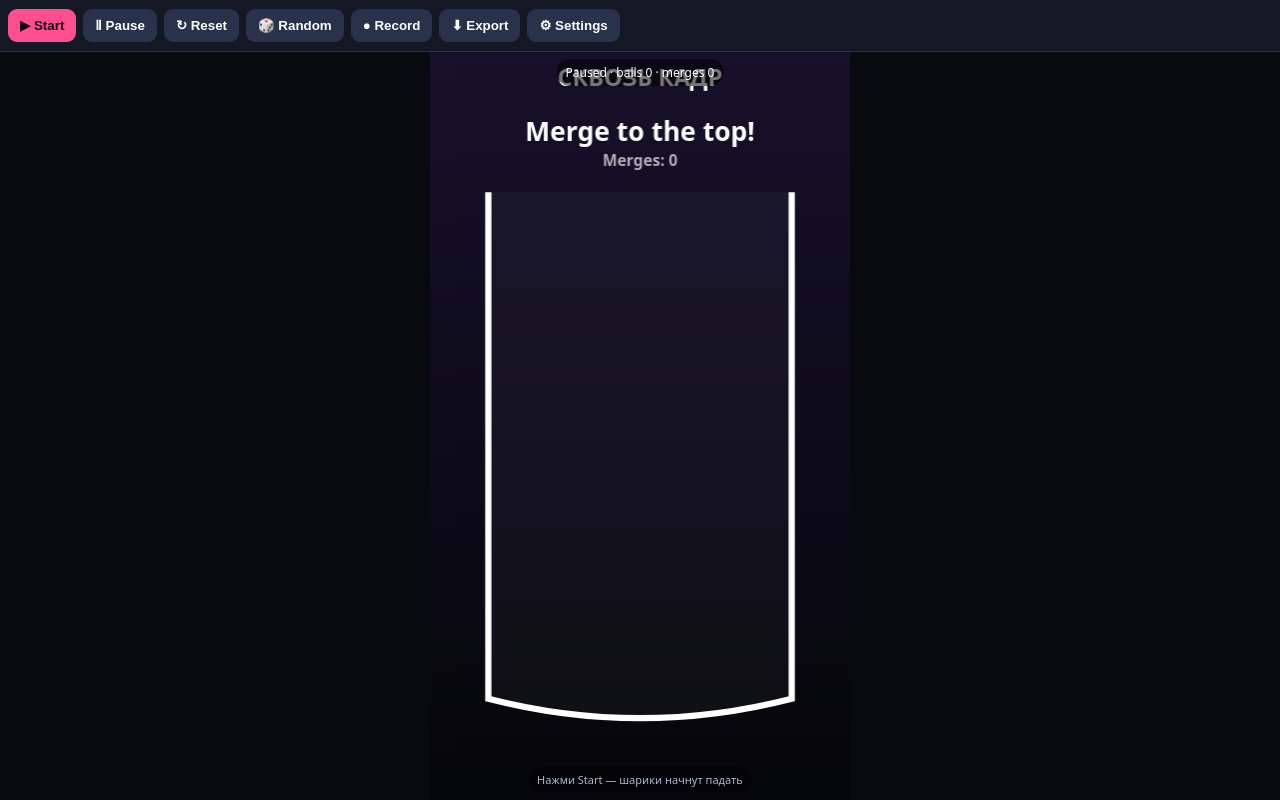
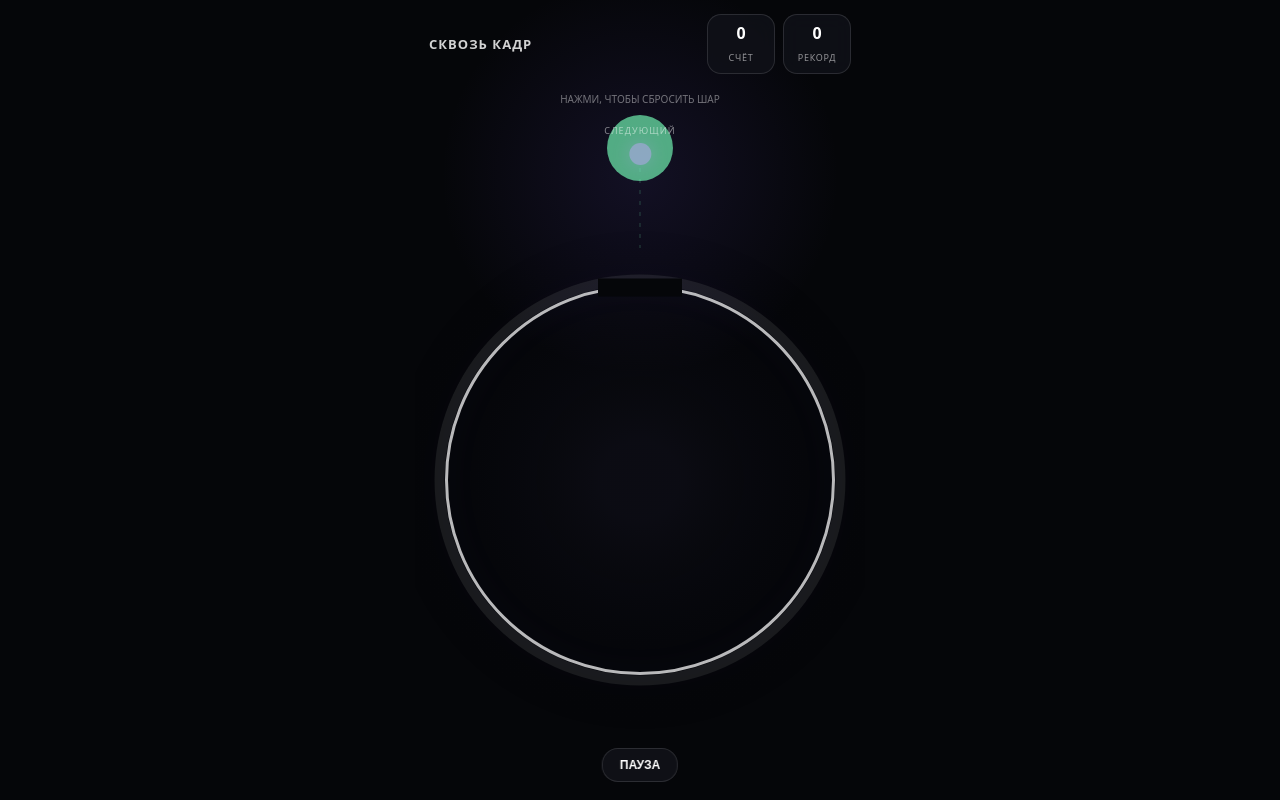
Before and after one commit to 6j9d2wwkzt-pixel/skvoz-kadr, a plain HTML site: page index.html in a window 1280 px wide. Drawn offline with Linux system fonts and the light colour scheme.

Commit message:
Add files via upload

```diff
--- a/index.html
+++ b/index.html
@@ -1,225 +1,83 @@
-<!DOCTYPE html>
+<!doctype html>
 <html lang="ru">
 <head>
-<meta charset="UTF-8">
-<meta name="viewport" content="width=device-width,initial-scale=1,maximum-scale=1,user-scalable=no">
-<title>Сквозь Кадр — Merge Studio</title>
+<meta charset="utf-8">
+<meta name="viewport" content="width=device-width,initial-scale=1,maximum-scale=1,user-scalable=no,viewport-fit=cover">
+<title>Сквозь Кадр — Merge</title>
 <style>
-*{box-sizing:border-box}
-html,body{margin:0;width:100%;height:100%;overflow:hidden;background:#080a10;color:#fff;font-family:system-ui,-apple-system,BlinkMacSystemFont,"Segoe UI",sans-serif}
-body{display:flex;flex-direction:column}
-#top{height:52px;flex:none;display:flex;align-items:center;gap:7px;padding:6px 8px;background:#141824;border-bottom:1px solid #2a3145;overflow-x:auto}
-button{border:0;border-radius:9px;padding:9px 12px;background:#29324a;color:#fff;font-weight:700;white-space:nowrap}
-button:active{transform:scale(.97)}
-#start{background:#ff4f91;color:#16050c}
-#record.on{background:#e22b35}
-#game{position:relative;flex:1;min-height:0;display:flex;justify-content:center;align-items:center;background:#080a10}
-canvas{display:block;height:100%;width:auto;max-width:100%;aspect-ratio:9/16}
-#settings{
-position:absolute;left:8px;right:8px;bottom:8px;max-height:48vh;overflow:auto;
-background:rgba(18,22,34,.96);border:1px solid #303850;border-radius:14px;
-padding:10px;backdrop-filter:blur(10px);display:none;z-index:5
-}
-#settings.open{display:block}
-h3{margin:4px 0 8px;font-size:15px}
-.row{display:flex;justify-content:space-between;align-items:center;gap:10px;margin:7px 0;color:#b9c1d8;font-size:13px}
-input,select{width:120px;background:#0e1220;color:#fff;border:1px solid #39435f;border-radius:7px;padding:6px}
-input[type=color]{padding:1px;height:32px}
-#status{position:absolute;top:7px;left:50%;transform:translateX(-50%);font-size:12px;background:#0008;padding:5px 9px;border-radius:99px;z-index:4;white-space:nowrap}
-#help{position:absolute;bottom:8px;left:50%;transform:translateX(-50%);font-size:11px;color:#aeb7ce;background:#0007;padding:5px 8px;border-radius:99px;z-index:3;pointer-events:none}
+:root{--bg:#050609;--panel:rgba(16,18,25,.82);--line:rgba(255,255,255,.12)}
+*{box-sizing:border-box;-webkit-tap-highlight-color:transparent}
+html,body{margin:0;width:100%;height:100%;overflow:hidden;background:var(--bg);font-family:system-ui,-apple-system,Segoe UI,sans-serif;color:#fff}
+body{display:flex;justify-content:center}
+#wrap{position:relative;width:min(100vw,56.25vh);height:100vh;overflow:hidden;background:radial-gradient(circle at 50% 22%,rgba(92,70,180,.16),transparent 30%),#050609}
+canvas{position:absolute;inset:0;width:100%;height:100%;touch-action:none}
+#ui{position:absolute;inset:0;pointer-events:none}
+.top{position:absolute;top:max(14px,env(safe-area-inset-top));left:14px;right:14px;display:flex;align-items:center;justify-content:space-between}
+.brand{font-weight:800;letter-spacing:.08em;font-size:13px;text-transform:uppercase;opacity:.82}
+.stats{display:flex;gap:8px}.pill{min-width:68px;padding:7px 9px;border:1px solid var(--line);background:var(--panel);border-radius:14px;text-align:center;backdrop-filter:blur(10px)}
+.pill b{display:block;font-size:16px}.pill span{font-size:9px;opacity:.55;text-transform:uppercase;letter-spacing:.08em}
+#hint{position:absolute;left:50%;transform:translateX(-50%);top:92px;font-size:10px;opacity:.42;white-space:nowrap;transition:opacity .5s}
+#next{position:absolute;top:124px;left:50%;transform:translateX(-50%);text-align:center;font-size:9px;letter-spacing:.12em;text-transform:uppercase;opacity:.5}
+#nextBall{margin:6px auto 0;width:22px;height:22px;border-radius:50%;box-shadow:0 0 18px rgba(255,255,255,.25)}
+#gameOver{display:none;position:absolute;inset:0;align-items:center;justify-content:center;background:rgba(0,0,0,.5);backdrop-filter:blur(5px);pointer-events:auto}
+.card{width:78%;padding:28px 22px;border:1px solid var(--line);background:rgba(12,14,20,.92);border-radius:24px;text-align:center;box-shadow:0 20px 60px #000}
+.card h1{margin:0 0 8px;font-size:30px}.card p{margin:5px 0 20px;opacity:.6}
+button{border:0;border-radius:16px;padding:13px 24px;background:#fff;color:#050609;font-weight:800;font-size:15px}
+#pause{position:absolute;bottom:max(18px,env(safe-area-inset-bottom));left:50%;transform:translateX(-50%);pointer-events:auto;background:rgba(20,22,29,.72);color:#fff;border:1px solid var(--line);padding:9px 17px;font-size:12px;backdrop-filter:blur(8px)}
+#flash{position:absolute;inset:0;background:#fff;opacity:0;pointer-events:none}
 </style>
 </head>
 <body>
-<div id="top">
-<button id="start">▶ Start</button>
-<button id="pause">Ⅱ Pause</button>
-<button id="reset">↻ Reset</button>
-<button id="random">🎲 Random</button>
-<button id="record">● Record</button>
-<button id="export" disabled>⬇ Export</button>
-<button id="settingsBtn">⚙ Settings</button>
+<div id="wrap">
+<canvas id="c"></canvas>
+<div id="ui">
+<div class="top"><div class="brand">СКВОЗЬ КАДР</div><div class="stats">
+<div class="pill"><b id="score">0</b><span>счёт</span></div><div class="pill"><b id="best">0</b><span>рекорд</span></div>
+</div></div>
+<div id="hint">НАЖМИ, ЧТОБЫ СБРОСИТЬ ШАР</div>
+<div id="next">следующий<div id="nextBall"></div></div>
+<button id="pause">ПАУЗА</button>
 </div>
-<div id="game">
-<canvas id="cv" width="540" height="960"></canvas>
-<div id="status">Paused · balls 0 · merges 0</div>
-<div id="help">Нажми Start — шарики начнут падать</div>
-<div id="settings">
-<h3>Настройки</h3>
-<div class="row">Скорость <input id="speed" type="range" min=".2" max="2.5" step=".1" value="1"></div>
-<div class="row">Гравитация <input id="gravity" type="range" min="400" max="3500" step="50" value="1800"></div>
-<div class="row">Шариков/сек <input id="rate" type="range" min=".5" max="12" step=".5" value="3"></div>
-<div class="row">Отскок <input id="rest" type="range" min="0" max=".8" step=".05" value=".35"></div>
-<div class="row">Уровней <input id="levels" type="range" min="4" max="12" step="1" value="8"></div>
-<div class="row">Цвет фона <input id="bg" type="color" value="#17102b"></div>
-<div class="row">Показывать уровни <input id="nums" type="checkbox" checked></div>
-<div class="row">Звук <input id="sound" type="checkbox" checked></div>
+<div id="gameOver"><div class="card"><h1>КОНЕЦ</h1><p>Счёт: <b id="finalScore">0</b></p><button id="restart">ИГРАТЬ СНОВА</button></div></div>
+<div id="flash"></div>
 </div>
-</div>
-
 <script>
-const canvas=document.getElementById('cv'),ctx=canvas.getContext('2d');
-const startBtn=document.getElementById('start'), pauseBtn=document.getElementById('pause');
-const resetBtn=document.getElementById('reset'), randomBtn=document.getElementById('random');
-const recBtn=document.getElementById('record'), expBtn=document.getElementById('export');
-const settingsBtn=document.getElementById('settingsBtn'), settings=document.getElementById('settings');
-const status=document.getElementById('status');
-
-let W=540,H=960,balls=[],particles=[],running=false,merges=0,last=0,spawnTimer=0;
-let recorder=null,chunks=[],recordedBlob=null,audioCtx=null,audioDest=null;
-let S={speed:1,gravity:1800,rate:3,rest:.35,levels:8,bg:'#17102b',nums:true,sound:true};
-let sizes=[],colors=[];
-
-function resizeCanvas(){
-  const r=canvas.getBoundingClientRect();
-  const d=Math.min(devicePixelRatio||1,2);
-  canvas.width=Math.round(r.width*d); canvas.height=Math.round(r.height*d);
-  W=540;H=960;
-}
-function hsl(h,s,l){h=((h%360)+360)%360;s/=100;l/=100;const k=n=>(n+h/30)%12,a=s*Math.min(l,1-l),f=n=>l-a*Math.max(-1,Math.min(k(n)-3,Math.min(9-k(n),1)));return '#'+[f(0),f(8),f(4)].map(x=>Math.round(x*255).toString(16).padStart(2,'0')).join('')}
-function makeLevels(){
-  sizes=[];colors=[];
-  for(let i=0;i<S.levels;i++){
-    sizes.push(12*Math.pow(1.27,i));
-    colors.push(hsl(335+i*35,80,60));
-  }
-}
-function reset(){
-  balls=[];particles=[];merges=0;spawnTimer=0;
-  running=false; recordedBlob=null; expBtn.disabled=true;
-}
-function spawn(){
-  const level=Math.floor(Math.random()*Math.min(3,S.levels));
-  const r=sizes[level];
-  balls.push({x:270+(Math.random()-.5)*100,y:70,r,level,vx:(Math.random()-.5)*80,vy:80,dead:false});
-}
-function merge(a,b){
-  a.dead=b.dead=true;
-  const next=a.level+1;
-  merges++;
-  if(next>=S.levels){burst((a.x+b.x)/2,(a.y+b.y)/2,colors[a.level]); beep(300+a.level*40); return;}
-  const x=(a.x+b.x)/2,y=(a.y+b.y)/2;
-  balls.push({x,y,r:sizes[next],level:next,vx:(a.vx+b.vx)/2,vy:(a.vy+b.vy)/2-100,dead:false,pop:.2});
-  burst(x,y,colors[next]); beep(300+next*45);
-}
-function burst(x,y,c){
-  for(let i=0;i<18;i++){let a=Math.random()*Math.PI*2,v=80+Math.random()*240;particles.push({x,y,vx:Math.cos(a)*v,vy:Math.sin(a)*v,life:.6,c})}
-}
-function beep(freq){
-  if(!S.sound)return;
-  try{
-    if(!audioCtx){audioCtx=new AudioContext();audioDest=audioCtx.createMediaStreamDestination();}
-    if(audioCtx.state==='suspended')audioCtx.resume();
-    const o=audioCtx.createOscillator(),g=audioCtx.createGain();
-    o.frequency.value=freq;g.gain.value=.04;o.connect(g);g.connect(audioCtx.destination);g.connect(audioDest);
-    o.start();g.gain.exponentialRampToValueAtTime(.0001,audioCtx.currentTime+.12);o.stop(audioCtx.currentTime+.13);
-  }catch(e){}
-}
-function physics(dt){
-  spawnTimer+=dt*S.rate;
-  while(spawnTimer>=1 && balls.length<100){spawnTimer--;spawn()}
-  for(const b of balls){
-    b.vy+=S.gravity*dt;b.x+=b.vx*dt;b.y+=b.vy*dt;
-    const left=75,right=465,bottom=830;
-    if(b.x-b.r<left){b.x=left+b.r;b.vx=Math.abs(b.vx)*S.rest}
-    if(b.x+b.r>right){b.x=right-b.r;b.vx=-Math.abs(b.vx)*S.rest}
-    if(b.y+b.r>bottom){b.y=bottom-b.r;b.vy=-Math.abs(b.vy)*S.rest;b.vx*=.995}
-    if(b.y-b.r<55){b.y=55+b.r;b.vy=Math.abs(b.vy)*.5}
-  }
-  for(let i=0;i<balls.length;i++){
-    const a=balls[i]; if(a.dead)continue;
-    for(let j=i+1;j<balls.length;j++){
-      const b=balls[j];if(b.dead)continue;
-      const dx=b.x-a.x,dy=b.y-a.y,d=Math.hypot(dx,dy),rr=a.r+b.r;
-      if(d<rr){
-        if(a.level===b.level){merge(a,b);break}
-        const nx=(dx||1)/d,ny=(dy||0)/d,over=rr-d;
-        a.x-=nx*over*.5;a.y-=ny*over*.5;b.x+=nx*over*.5;b.y+=ny*over*.5;
-        const rel=(b.vx-a.vx)*nx+(b.vy-a.vy)*ny;
-        if(rel<0){a.vx-=rel*nx*.5;a.vy-=rel*ny*.5;b.vx+=rel*nx*.5;b.vy+=rel*ny*.5}
-      }
-    }
-  }
-  balls=balls.filter(b=>!b.dead);
-  for(const p of particles){p.x+=p.vx*dt;p.y+=p.vy*dt;p.vy+=500*dt;p.life-=dt}
-  particles=particles.filter(p=>p.life>0);
-}
-function draw(){
-  ctx.setTransform(canvas.width/W,0,0,canvas.height/H,0,0);
-  const g=ctx.createLinearGradient(0,0,0,H);g.addColorStop(0,S.bg);g.addColorStop(1,'#05060a');
-  ctx.fillStyle=g;ctx.fillRect(0,0,W,H);
-  ctx.textAlign='center';ctx.textBaseline='middle';
-  ctx.font='800 30px system-ui';ctx.fillStyle='#fff';ctx.fillText('СКВОЗЬ КАДР',270,35);
-  ctx.font='800 34px system-ui';ctx.fillText('Merge to the top!',270,105);
-  ctx.font='700 20px system-ui';ctx.fillStyle='#ffffffaa';ctx.fillText('Merges: '+merges,270,140);
-  ctx.beginPath();ctx.moveTo(75,180);ctx.lineTo(75,830);ctx.quadraticCurveTo(270,880,465,830);ctx.lineTo(465,180);
-  ctx.strokeStyle='#fff';ctx.lineWidth=8;ctx.stroke();
-  ctx.fillStyle='#ffffff08';ctx.fill();
-  for(const b of balls){
-    const grad=ctx.createRadialGradient(b.x-b.r*.35,b.y-b.r*.4,2,b.x,b.y,b.r);
-    grad.addColorStop(0,'#fff');grad.addColorStop(.2,colors[b.level]);grad.addColorStop(1,'#111');
-    ctx.fillStyle=grad;ctx.beginPath();ctx.arc(b.x,b.y,b.r,0,Math.PI*2);ctx.fill();
-    ctx.strokeStyle='#ffffff55';ctx.lineWidth=2;ctx.stroke();
-    if(S.nums){ctx.fillStyle='#fff';ctx.font='800 '+Math.max(12,b.r*.65)+'px system-ui';ctx.fillText(b.level+1,b.x,b.y)}
-  }
-  for(const p of particles){ctx.globalAlpha=Math.max(0,p.life/.6);ctx.fillStyle=p.c;ctx.beginPath();ctx.arc(p.x,p.y,4,0,Math.PI*2);ctx.fill()}
-  ctx.globalAlpha=1;
-}
-function loop(t){
-  const dt=Math.min((t-last)/1000||0,.033);last=t;
-  if(running)physics(dt);
-  draw();
-  status.textContent=(running?'Running':'Paused')+' · balls '+balls.length+' · merges '+merges;
-  requestAnimationFrame(loop);
-}
-startBtn.onclick=()=>{running=true;beep(520)};
-pauseBtn.onclick=()=>running=false;
-resetBtn.onclick=()=>reset();
-randomBtn.onclick=()=>{
-  S.gravity=700+Math.random()*2400;
-  S.rate=1+Math.random()*6;
-  S.rest=Math.random()*.6;
-  S.levels=5+Math.floor(Math.random()*6);
-  S.bg=hsl(Math.random()*360,45,10);
-  document.getElementById('gravity').value=S.gravity;
-  document.getElementById('rate').value=S.rate;
-  document.getElementById('rest').value=S.rest;
-  document.getElementById('levels').value=S.levels;
-  document.getElementById('bg').value=S.bg;
-  makeLevels();reset();running=true;
-};
-settingsBtn.onclick=()=>settings.classList.toggle('open');
-document.getElementById('speed').oninput=e=>S.speed=+e.target.value;
-document.getElementById('gravity').oninput=e=>S.gravity=+e.target.value;
-document.getElementById('rate').oninput=e=>S.rate=+e.target.value;
-document.getElementById('rest').oninput=e=>S.rest=+e.target.value;
-document.getElementById('levels').oninput=e=>{S.levels=+e.target.value;makeLevels()};
-document.getElementById('bg').oninput=e=>S.bg=e.target.value;
-document.getElementById('nums').onchange=e=>S.nums=e.target.checked;
-document.getElementById('sound').onchange=e=>S.sound=e.target.checked;
-
-recBtn.onclick=()=>{
-  if(recorder){recorder.stop();return}
-  try{
-    beep(600);
-    const stream=canvas.captureStream(30);
-    if(audioDest) audioDest.stream.getAudioTracks().forEach(t=>stream.addTrack(t));
-    const type=MediaRecorder.isTypeSupported('video/mp4')?'video/mp4':(MediaRecorder.isTypeSupported('video/webm;codecs=vp9,opus')?'video/webm;codecs=vp9,opus':'video/webm');
-    recorder=new MediaRecorder(stream,{mimeType:type});
-    chunks=[];
-    recorder.ondataavailable=e=>{if(e.data.size)chunks.push(e.data)};
-    recorder.onstop=()=>{
-      recordedBlob=new Blob(chunks,{type});
-      expBtn.disabled=false;recorder=null;recBtn.textContent='● Record';recBtn.classList.remove('on');
-    };
-    recorder.start();recBtn.textContent='■ Stop';recBtn.classList.add('on');
-  }catch(e){alert('Запись не поддерживается этим браузером. Попробуй Chrome.')}
-};
-expBtn.onclick=()=>{
-  if(!recordedBlob)return;
-  const a=document.createElement('a');a.href=URL.createObjectURL(recordedBlob);
-  a.download='skvoz-kadr-merge.'+(recordedBlob.type.includes('mp4')?'mp4':'webm');a.click();
-};
-makeLevels();resizeCanvas();window.addEventListener('resize',resizeCanvas);reset();requestAnimationFrame(loop);
+const canvas=document.getElementById('c'),ctx=canvas.getContext('2d'),wrap=document.getElementById('wrap');
+const scoreEl=document.getElementById('score'),bestEl=document.getElementById('best'),nextBallEl=document.getElementById('nextBall');
+const hint=document.getElementById('hint'),gameOverEl=document.getElementById('gameOver'),finalScore=document.getElementById('finalScore');
+const pauseBtn=document.getElementById('pause'),restartBtn=document.getElementById('restart'),flash=document.getElementById('flash');
+let W,H,DPR,balls=[],particles=[],score=0,best=+localStorage.skvozBest||0,paused=false,over=false,last=0,dropCooldown=0,combo=0,comboTimer=0,current=0,next=0,dropX=.5;
+const colors=['#d7d7df','#c6a5ff','#76d7ff','#70f0b0','#ffe27a','#ffad70','#ff729d','#c78cff','#ffffff'];
+const sizes=[15,20,26,33,41,51,63,77,94];
+function resize(){W=wrap.clientWidth;H=wrap.clientHeight;DPR=Math.min(devicePixelRatio||1,2);canvas.width=W*DPR;canvas.height=H*DPR;ctx.setTransform(DPR,0,0,DPR,0,0)}
+addEventListener('resize',resize);resize();
+function wall(){return{cx:W/2,cy:H*.60,R:Math.min(W*.43,H*.37)}} function clamp(v,a,b){return Math.max(a,Math.min(b,v))}
+function randLevel(){return Math.random()<.72?Math.floor(Math.random()*3):Math.floor(Math.random()*4)}
+function makeBall(x,y,l,vy=0){return{x,y,l,r:sizes[l],vx:(Math.random()-.5)*18,vy,rot:Math.random()*6.28}}
+function newRound(){balls=[];particles=[];score=0;combo=0;comboTimer=0;over=false;paused=false;current=randLevel();next=randLevel();dropX=.5;gameOverEl.style.display='none';pauseBtn.textContent='ПАУЗА';updateUI()}
+function updateUI(){scoreEl.textContent=score;bestEl.textContent=best;nextBallEl.style.background=colors[next];nextBallEl.style.boxShadow='0 0 18px '+colors[next]+'88'}
+function drop(){if(paused||over||dropCooldown>0)return;const w=wall(),x=clamp(dropX*W,w.cx-w.R+sizes[current]+3,w.cx+w.R-sizes[current]-3);balls.push(makeBall(x,H*.185,current,20));current=next;next=randLevel();dropCooldown=.25;comboTimer=0;updateUI();hint.style.opacity=.08}
+function burst(x,y,col,big=false){const n=big?30:12;for(let i=0;i<n;i++){let a=Math.random()*Math.PI*2,s=(big?80:45)+Math.random()*110;particles.push({x,y,vx:Math.cos(a)*s,vy:Math.sin(a)*s,r:1+Math.random()*3,life:1,col})}flash.style.opacity=big?.08:.025;setTimeout(()=>flash.style.opacity=0,45)}
+function merge(a,b){if(a.l!==b.l)return false;if(a.dead||b.dead)return true;const l=a.l+1;if(l>=sizes.length)return false;const x=(a.x+b.x)/2,y=(a.y+b.y)/2;a.dead=b.dead=true;balls.push(makeBall(x,y,l,-90));score+=(l+1)*10*(combo>2?2:1);combo++;comboTimer=1.2;burst(x,y,colors[l],l>=5);best=Math.max(best,score);localStorage.skvozBest=best;updateUI();return true}
+function physics(dt){const w=wall(),g=1050;for(const p of particles){p.x+=p.vx*dt;p.y+=p.vy*dt;p.vy+=450*dt;p.life-=dt}particles=particles.filter(p=>p.life>0);
+for(const b of balls){if(b.dead)continue;b.vy+=g*dt;b.x+=b.vx*dt;b.y+=b.vy*dt;b.rot+=b.vx*dt*.008;const dx=b.x-w.cx,dy=b.y-w.cy,d=Math.hypot(dx,dy)||1,inner=w.R-b.r-2;if(d>inner){const nx=dx/d,ny=dy/d;b.x=w.cx+nx*inner;b.y=w.cy+ny*inner;const vn=b.vx*nx+b.vy*ny;if(vn>0){b.vx-=vn*nx*1.55;b.vy-=vn*ny*1.55;b.vx*=.97;b.vy*=.82}b.vx+=-ny*18*dt;b.vy+=nx*18*dt}}
+for(let i=0;i<balls.length;i++)for(let j=i+1;j<balls.length;j++){const a=balls[i],b=balls[j];if(a.dead||b.dead)continue;let dx=b.x-a.x,dy=b.y-a.y,d=Math.hypot(dx,dy)||.001,min=a.r+b.r;if(d<min){if(a.l===b.l&&d<min*.96){merge(a,b);continue}const nx=dx/d,ny=dy/d,ov=min-d;a.x-=nx*ov*.5;a.y-=ny*ov*.5;b.x+=nx*ov*.5;b.y+=ny*ov*.5;const rvx=b.vx-a.vx,rvy=b.vy-a.vy,rv=rvx*nx+rvy*ny;if(rv<0){const imp=-rv*.72;a.vx-=nx*imp;b.vx+=nx*imp;a.vy-=ny*imp;b.vy+=ny*imp}}}
+balls=balls.filter(b=>!b.dead);if(comboTimer>0)comboTimer-=dt;else combo=0;dropCooldown=Math.max(0,dropCooldown-dt);
+if(balls.some(b=>b.y-b.r<H*.16&&Math.abs(b.vy)<20&&b.y>H*.13))endGame()}
+function shade(hex,f){let n=parseInt(hex.slice(1),16),r=n>>16&255,g=n>>8&255,b=n&255;return'rgb('+(r*f|0)+','+(g*f|0)+','+(b*f|0)+')'}
+function drawBall(b){const col=colors[b.l],grad=ctx.createRadialGradient(b.x-b.r*.32,b.y-b.r*.38,b.r*.1,b.x,b.y,b.r);grad.addColorStop(0,'#fff');grad.addColorStop(.18,col);grad.addColorStop(1,shade(col,.52));ctx.save();ctx.shadowColor=col;ctx.shadowBlur=10+b.l*2;ctx.fillStyle=grad;ctx.beginPath();ctx.arc(b.x,b.y,b.r,0,Math.PI*2);ctx.fill();ctx.shadowBlur=0;ctx.globalAlpha=.18;ctx.fillStyle='#fff';ctx.beginPath();ctx.arc(b.x-b.r*.3,b.y-b.r*.35,b.r*.18,0,Math.PI*2);ctx.fill();ctx.restore()}
+function draw(){ctx.clearRect(0,0,W,H);const w=wall(),bg=ctx.createRadialGradient(w.cx,w.cy,w.R*.2,w.cx,w.cy,w.R*1.3);bg.addColorStop(0,'rgba(45,40,75,.16)');bg.addColorStop(1,'rgba(0,0,0,0)');ctx.fillStyle=bg;ctx.fillRect(0,0,W,H);
+ctx.save();ctx.shadowColor='rgba(130,110,255,.22)';ctx.shadowBlur=28;ctx.strokeStyle='rgba(255,255,255,.72)';ctx.lineWidth=3;ctx.beginPath();ctx.arc(w.cx,w.cy,w.R,0,Math.PI*2);ctx.stroke();ctx.shadowBlur=0;ctx.strokeStyle='rgba(255,255,255,.08)';ctx.lineWidth=10;ctx.beginPath();ctx.arc(w.cx,w.cy,w.R+7,0,Math.PI*2);ctx.stroke();ctx.restore();
+ctx.fillStyle='#050609';ctx.fillRect(w.cx-42,w.cy-w.R-8,84,18);
+for(const p of particles){ctx.globalAlpha=Math.max(0,p.life);ctx.fillStyle=p.col;ctx.beginPath();ctx.arc(p.x,p.y,p.r,0,Math.PI*2);ctx.fill()}ctx.globalAlpha=1;
+balls.slice().sort((a,b)=>a.r-b.r).forEach(drawBall);
+if(!paused&&!over){const x=clamp(dropX*W,w.cx-w.R+sizes[current]+3,w.cx+w.R-sizes[current]-3);ctx.globalAlpha=.25;ctx.strokeStyle=colors[current];ctx.lineWidth=1;ctx.setLineDash([4,7]);ctx.beginPath();ctx.moveTo(x,H*.21);ctx.lineTo(x,H*.31);ctx.stroke();ctx.setLineDash([]);ctx.globalAlpha=.7;ctx.fillStyle=colors[current];ctx.beginPath();ctx.arc(x,H*.185,sizes[current],0,Math.PI*2);ctx.fill();ctx.globalAlpha=1}
+if(paused){ctx.fillStyle='rgba(0,0,0,.3)';ctx.fillRect(0,0,W,H);ctx.fillStyle='#fff';ctx.font='800 24px system-ui';ctx.textAlign='center';ctx.fillText('ПАУЗА',W/2,H/2)}}
+function endGame(){if(over)return;over=true;finalScore.textContent=score;gameOverEl.style.display='flex'}
+function loop(t){const dt=Math.min(.033,(t-last)/1000||.016);last=t;if(!paused&&!over)physics(dt);draw();requestAnimationFrame(loop)}
+canvas.addEventListener('pointerdown',e=>{const r=canvas.getBoundingClientRect();dropX=clamp((e.clientX-r.left)/r.width,.08,.92);drop()});
+canvas.addEventListener('pointermove',e=>{if(e.pressure>0){const r=canvas.getBoundingClientRect();dropX=clamp((e.clientX-r.left)/r.width,.08,.92)}});
+pauseBtn.onclick=e=>{e.stopPropagation();if(over)return;paused=!paused;pauseBtn.textContent=paused?'ПРОДОЛЖИТЬ':'ПАУЗА'};
+restartBtn.onclick=e=>{e.stopPropagation();newRound()};newRound();requestAnimationFrame(loop);
 </script>
-</body>
-</html>
+</body></html>
```
